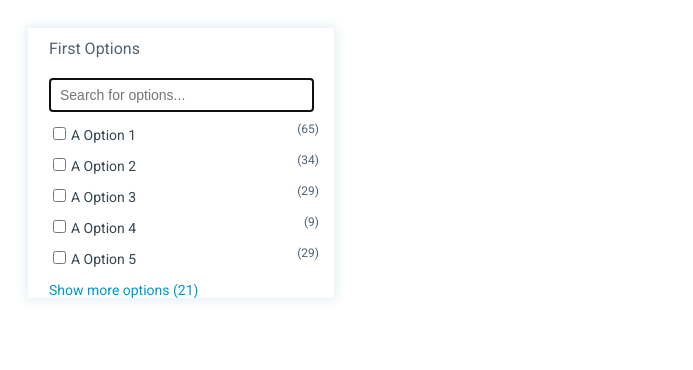
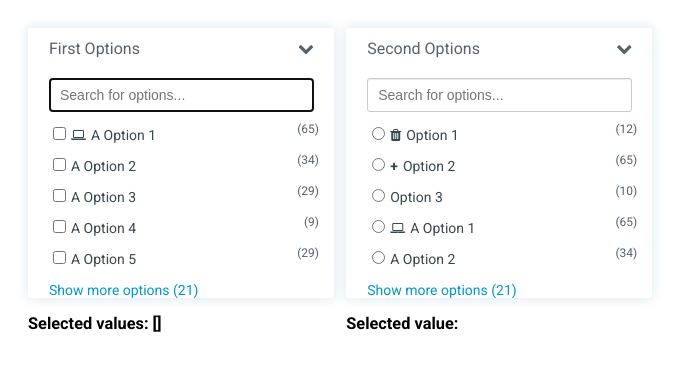
Before and after one commit to myENA/filter-box, a Vue app: page / in a window 1280 px wide. Shown: the top 370 px of the page, without its empty margins (0-693 px from the left). Built offline with nearby package versions, Linux system fonts and the light colour scheme.

Commit message:
Added support for icons

```diff
--- a/public/index.html
+++ b/public/index.html
@@ -8,6 +8,7 @@
     <link
       href='//fonts.googleapis.com/css?family=Roboto:200,200italic,300,300italic,400,400italic,500,500italic,600,600italic,700,700italic'
       rel='stylesheet' type='text/css' />
+    <link href="https://stackpath.bootstrapcdn.com/font-awesome/4.7.0/css/font-awesome.min.css" rel="stylesheet" integrity="sha384-wvfXpqpZZVQGK6TAh5PVlGOfQNHSoD2xbE+QkPxCAFlNEevoEH3Sl0sibVcOQVnN" crossorigin="anonymous">
     <title><%= htmlWebpackPlugin.options.title %></title>
   </head>
   <body>
--- a/src/App.vue
+++ b/src/App.vue
@@ -13,6 +13,22 @@
         :sort-selected-first="true"
         :display-max="15"
         />
+        <h3>Selected values: {{ selectedOptions }}</h3>
+    </div>
+    <div class="w-25">
+      <filter-box
+        v-model="selectedOptions2"
+        drop-id="second"
+        :options="options"
+        :search="true"
+        :multiple="false"
+        :is-expanded="true"
+        panel-header="Second Options"
+        :texts="optionsTexts"
+        :sort-selected-first="false"
+        :display-max="10"
+        />
+        <h3>Selected value: {{ selectedOptions2 }}</h3>
     </div>
   </div>
 </template>
@@ -31,16 +47,21 @@ export default {
         showMore: 'Show more options',
         searchText: 'Search for options...',
         empty: 'No results',
+        collapsedIcon: '<i class="fa fa-chevron-right"></i>',
+        collapseIcon: '<i class="fa fa-chevron-down"></i>',
       },
       selectedOptions: [],
+      selectedOptions2: '',
       options: [{
         text: 'Option 1',
         value: 'option1',
         count: 12,
+        icon: '<i class="fa fa-trash"></i>',
       }, {
         text: 'Option 2',
         value: 'option2',
         count: 65,
+        icon: '<b>+</b>',
       }, {
         text: 'Option 3',
         value: 'option3',
@@ -49,6 +70,7 @@ export default {
         text: 'A Option 1',
         value: 'aoption1',
         count: 65,
+        icon: '<i class="fa fa-laptop"></i>',
       }, {
         text: 'A Option 2',
         value: 'aoption2',
@@ -131,6 +153,11 @@ body {
   padding: 20px;
 }
 
+#app {
+  float: left;
+  width: 100%;
+}
+
 a {
   color: #0098C8;
   text-decoration: none;
@@ -139,6 +166,7 @@ a {
 .w-25 {
   width: 25%;
   float: left;
+  margin-right: 1%;
 }
 ::-webkit-scrollbar-thumb {
   border-radius: 4px;
--- a/src/components/FilterBox.vue
+++ b/src/components/FilterBox.vue
@@ -13,7 +13,10 @@
           class="panel-toggle"
           >
           {{ panelHeader }}
-          <i class="fa fa-chevron-down" />
+          <span
+            class="toggle-sign"
+            v-html="toggled ? escapedColapsedIcon : escapedColapseIcon">
+          </span>
         </a>
       </div>
 
@@ -64,20 +67,22 @@
                   class="selectable-option"
                   >
                   <label
-                    :for="option.value"
+                    :for="dropId + '-' + option.value"
                     class="simple-label"
                     >
                     <input
-                      :id="option.value"
+                      :id="dropId + '-' + option.value"
                       :type="multiple ? 'checkbox' : 'radio'"
                       :disabled="option.disabled"
-                      :checked="value.indexOf(option.value) > -1"
+                      :checked="multiple ? value.indexOf(option.value) > -1 :
+                        value === option.value"
                       @change="select($event, option.value)"
                       >
-                    <i
+                    <span
                       v-if="option.icon"
-                      :class="['fa', 'pos-rel', option.icon]"
-                      />{{ option.text }}
+                      class="icon-container"
+                      v-html="escapeTextSafe(option.icon)">
+                    </span>{{ option.text }}
                     <span
                       v-if="option.count !== undefined"
                       class="pull-right p-0 text-note"
@@ -147,20 +152,22 @@
                 class="letter-item"
                 >
                 <label
-                  :for="'popup-item-' + item.value"
+                  :for="dropId + '-popup-item-' + item.value"
                   class="simple-label"
                   >
                   <input
-                    :id="'popup-item-' + item.value"
+                    :id="dropId + '-popup-item-' + item.value"
                     :type="multiple ? 'checkbox' : 'radio'"
                     :disabled="item.disabled"
-                    :checked="popupSelected.indexOf(item.value) > -1"
+                    :checked="multiple ? popupSelected.indexOf(item.value) > -1 :
+                      popupSelected === item.value"
                     @change="selectFromPopup($event, item.value)"
                     >
-                  <i
+                  <span
                     v-if="item.icon"
-                    :class="['fa', 'pos-rel', item.icon]"
-                    />{{ item.text }}
+                    class="icon-container"
+                    v-html="escapeTextSafe(item.icon)">
+                  </span>{{ item.text }}
                   <span
                     v-if="item.count !== undefined"
                     class="text-note"
@@ -192,10 +199,6 @@
 </template>
 
 <style scoped lang="less">
-.fa.pos-rel {
-  position: relative;
-  top: 0;
-}
 
 input[type="checkbox"],
 input[type="radio"] {
@@ -257,22 +260,9 @@ input[type="radio"] {
       text-decoration: none;
       text-align: left;
 
-      &.collapsed {
-        i:before {
-          font-family: FontAwesome;
-          content: '\F054';
-        }
-      }
-
-      i {
-        margin-top: 0;
+      .toggle-sign {
         float: right;
         color: #516373;
-
-        &:before {
-          font-family: FontAwesome;
-          content: '\F078';
-        }
       }
     }
 
@@ -355,7 +345,9 @@ input[type="radio"] {
 .open {
   display: block;
 }
-
+.icon-container > :first-child {
+  margin-right: 5px;
+}
 .popup-header {
   border-bottom: 1px solid #C4CDD5;
   padding: 10px 20px;
@@ -417,6 +409,9 @@ input[type="radio"] {
 .popup-footer {
   border-top: 1px solid #C4CDD5;
   padding: 10px 20px;
+}
+.btn + .btn {
+  margin-left: 20px;
 }
 </style>
 
@@ -500,7 +495,15 @@ input[type="radio"] {
 </style>
 
 <script type="text/javascript">
+
 const sorter = new Intl.Collator('en', { sensitivity: 'base', numeric: true });
+
+const safeTags = ['b', 'i', 'em', 'strong'];
+function escapeHtml(str) {
+  const div = document.createElement('div');
+  div.appendChild(document.createTextNode(str));
+  return div.innerHTML;
+}
 
 export default {
   inheritAttrs: false,
@@ -541,11 +544,11 @@ export default {
     },
     texts: {
       default: () => ({
-        placeholder: 'Nothing selected',
         searchText: 'Search',
         empty: 'No results',
-        selectNone: 'Select none',
         showMore: 'Show more',
+        collapsedIcon: '-',
+        collapseIcon: '+',
       }),
       type: Object,
     },
@@ -577,8 +580,11 @@ export default {
     };
   },
   computed: {
-    values() {
-      return Object.values(this.selected).map((o) => (o.icon ? `<i class="fa ${o.icon}"></i> ${o.text}` : o.text));
+    escapedColapsedIcon() {
+      return this.escapeTextSafe(this.texts.collapsedIcon);
+    },
+    escapedColapseIcon() {
+      return this.escapeTextSafe(this.texts.collapseIcon);
     },
     optionsMap() {
       // For the optionsMap, use all options, not just the filtered ones
@@ -700,6 +706,15 @@ export default {
     });
   },
   methods: {
+    escapeTextSafe(nonEscapedText) {
+      let text = escapeHtml(nonEscapedText);
+      text = text.replace(/&lt;br(\s\/)?&gt;/ig, '<br>');
+      safeTags.forEach((t) => {
+        text = text.replace(new RegExp(`&lt;${t}( class=".*")?&gt;`, 'ig'), `<${t}$1>`);
+        text = text.replace(new RegExp(`&lt;/${t}&gt;`, 'ig'), `</${t}>`);
+      });
+      return text;
+    },
     sortSelectedFirstFunction(a, b) {
       if (!this.sortSelectedFirst) {
         return 0;
```
